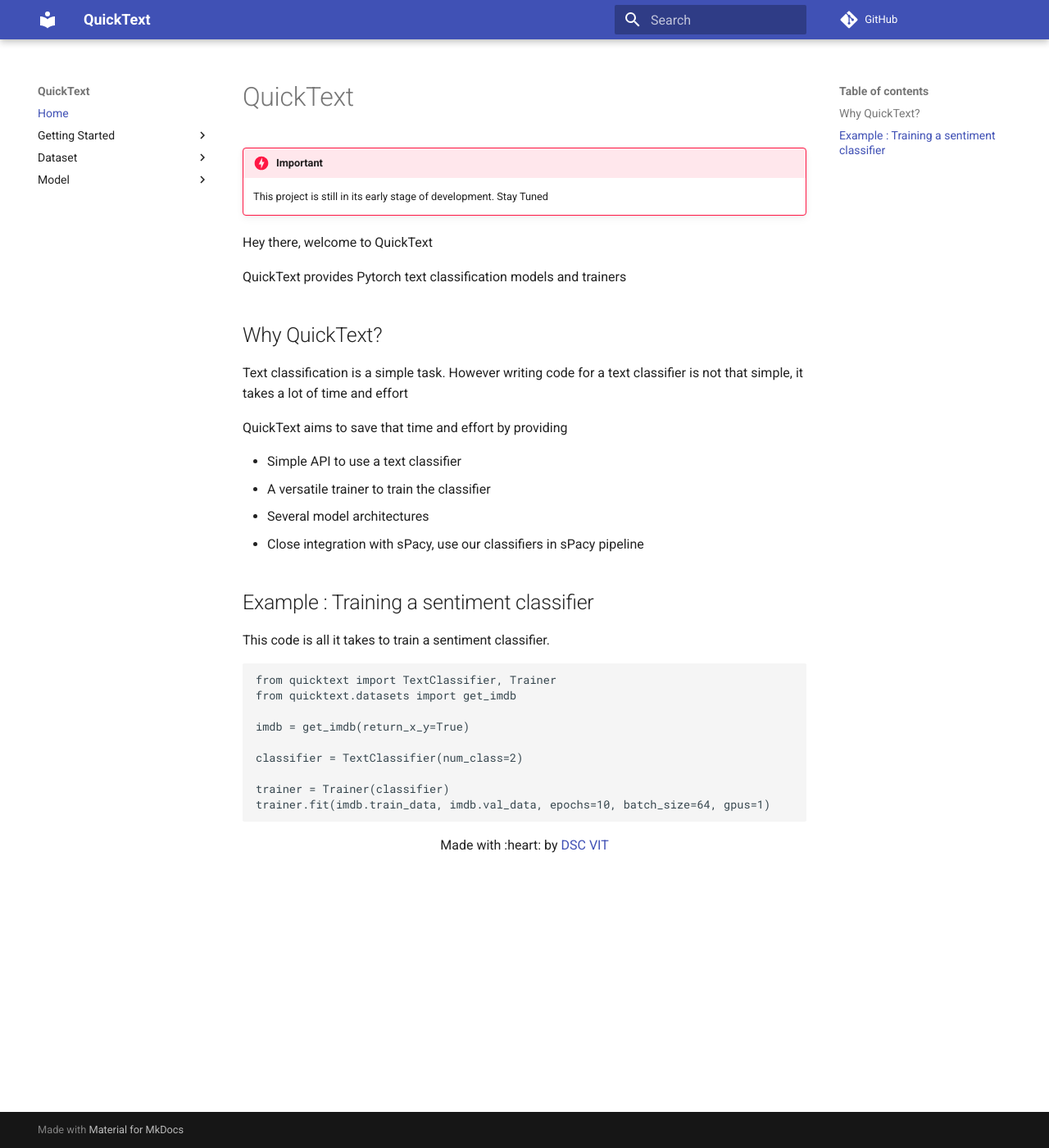
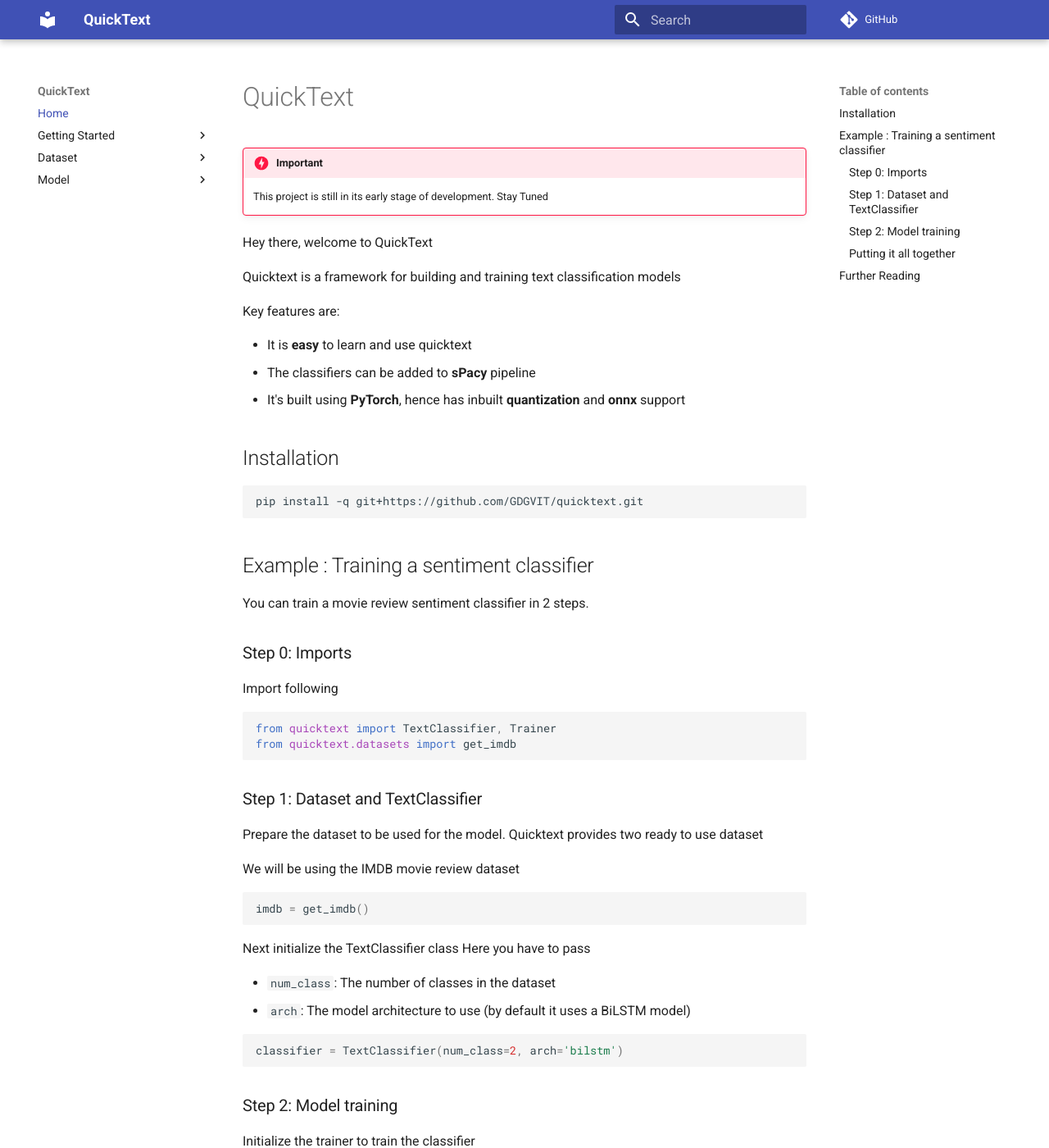
Before and after one commit to GDGVIT/quicktext, an MkDocs documentation site: the page built from docs/templates/index.md, in a window 1280 px wide and 1400 px high. Shown: the whole window at 82% size. Built offline with MkDocs 1.6.1 and Material for MkDocs 9.7.7, drawn with Linux system fonts in a browser that asks for light colours; comment, search, counter and statistics services are not loaded; some of the changed text lies outside the part shown.

Commit message:
Update docs

````diff
--- a/docs/mkdocs.yml
+++ b/docs/mkdocs.yml
@@ -9,12 +9,13 @@
     # scheme: default Use this for light mode
 
 docs_dir: templates
-repo_url: https://github.com/picturate/qtc
+repo_url: https://github.com/GDGVIT/quicktext
 markdown_extensions:
   - admonition
   - codehilite
   - def_list
   - footnotes
+  - pymdownx.tabbed
   - pymdownx.superfences:
       custom_fences:
         - name: mermaid
@@ -36,6 +37,7 @@
       - IMDB Movie Reviews: dataset/imdb_dataset.md
       - 20 Newsgroups : dataset/20newsgroups_dataset.md
   - Model:
+      - Introduction: models/introduction.md
       - BiLSTM: models/bilstm.md
       - CNN2D: models/cnn2d.md
       - FastText: models/fasttext.md
--- a/docs/templates/index.md
+++ b/docs/templates/index.md
@@ -5,35 +5,94 @@
 
 Hey there, welcome to QuickText
 
-QuickText provides Pytorch text classification models and trainers
+Quicktext is a framework for building and training text classification models
+
+Key features are:
+
+- It is __easy__ to learn and use quicktext
+- The classifiers can be added to __sPacy__ pipeline
+- It's built using __PyTorch__, hence has inbuilt __quantization__ and __onnx__ support
 
 
-## Why QuickText?
+## Installation
 
-Text classification is a simple task. However writing code for a text classifier is not that simple, it takes a lot of time and effort
+```
+pip install -q git+https://github.com/GDGVIT/quicktext.git
+```
 
-QuickText aims to save that time and effort by providing
-
-- Simple API to use a text classifier
-- A versatile trainer to train the classifier
-- Several model architectures
-- Close integration with sPacy, use our classifiers in sPacy pipeline
 
 ## Example : Training a sentiment classifier
 
-This code is all it takes to train a sentiment classifier.
+You can train a movie review sentiment classifier in 2 steps.
 
-```
+### Step 0: Imports
+
+Import following
+
+```python
 from quicktext import TextClassifier, Trainer
 from quicktext.datasets import get_imdb
+```
 
-imdb = get_imdb(return_x_y=True)
+### Step 1: Dataset and TextClassifier
 
-classifier = TextClassifier(num_class=2)
+Prepare the dataset to be used for the model. Quicktext provides two ready to use dataset
+
+We will be using the IMDB movie review dataset
+
+```python
+imdb = get_imdb()
+```
+
+Next initialize the TextClassifier class
+Here you have to pass
+
+- `num_class`: The number of classes in the dataset
+- `arch`: The model architecture to use (by default it uses a BiLSTM model)
+
+```python
+classifier = TextClassifier(num_class=2, arch='bilstm')
+```
+
+### Step 2: Model training
+
+Initialize the trainer to train the classifier
+
+```python
+trainer = Trainer(classifier)
+trainer.fit(imdb.train, imdb.val, epochs=10, batch_size=64, gpus=1)
+```
+
+To the fit method of trainer you need to pass
+
+- `train_data`: A list containing data for model training of form of (text, target) tuples
+- `val_data`: A list containing data for model validation
+- `epochs`: Number of epochs to train the model
+- `batch_size`: The size of a batch
+- `gpus`: Number of gpus to use for training (default set to 0, hence uses CPU)
+
+### Putting it all together
+
+This is the minimal quickstart to build and train a text classication model for movie review sentiment classification
+
+```python
+from quicktext import TextClassifier
+from quicktext import Trainer
+from quicktext.datasets import get_imdb
+
+imdb = get_imdb()
+
+classifier = TextClassifier(num_class=2, arch='bilstm')
 
 trainer = Trainer(classifier)
-trainer.fit(imdb.train_data, imdb.val_data, epochs=10, batch_size=64, gpus=1)
+trainer.fit(imdb.train, imdb.val, epochs=10, batch_size=64, gpus=1)
 ```
+
+## Further Reading
+
+- [Explore the text classification models in quicktext]()
+
+
 
 <center>
 Made with :heart: by <a href="https://dscvit.com">DSC VIT</a>
````
Also changed, not shown: docs/templates/getting_started/quickstart.md (+9 -5 lines), docs/templates/models/introduction.md (added, +37 -0 lines).
